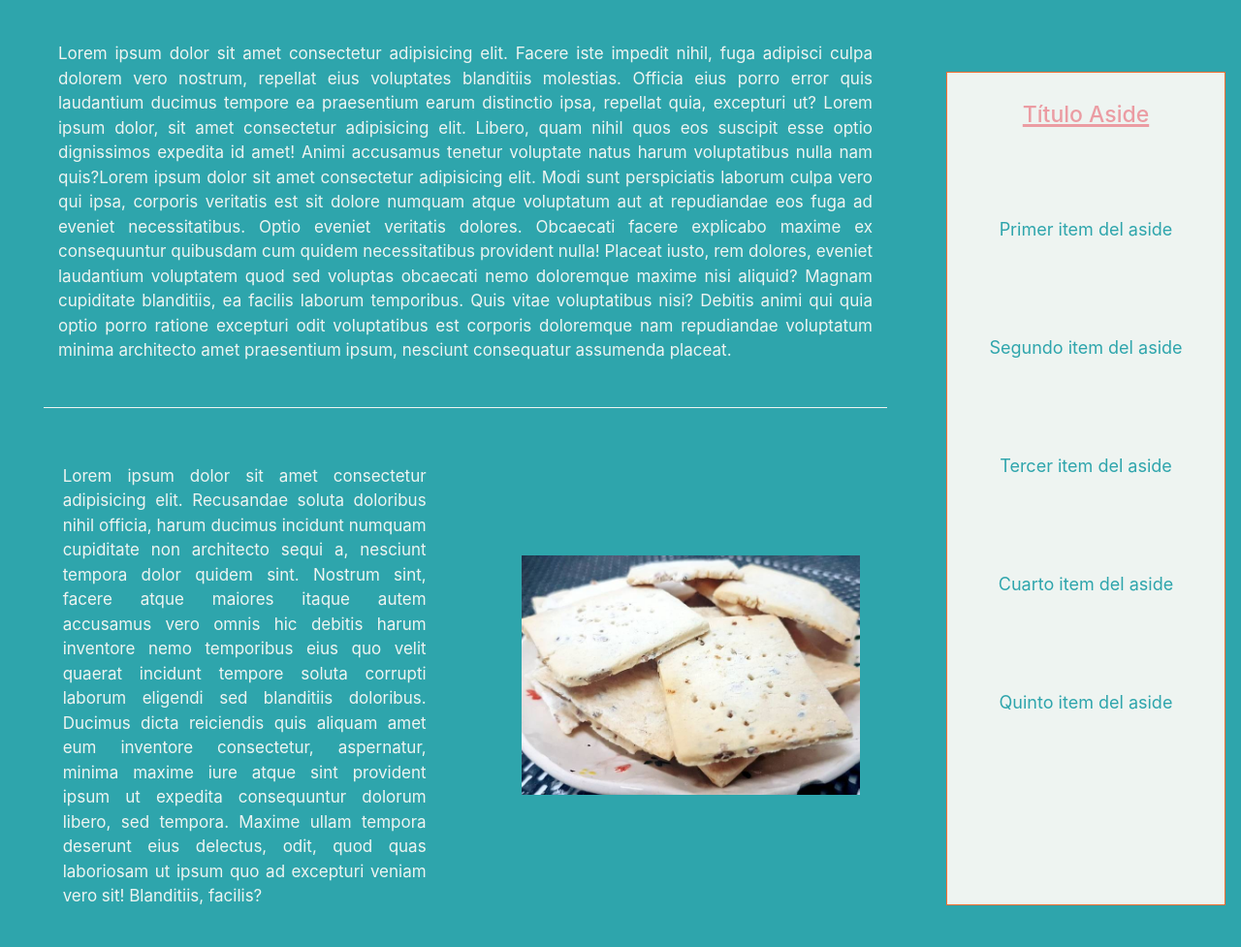
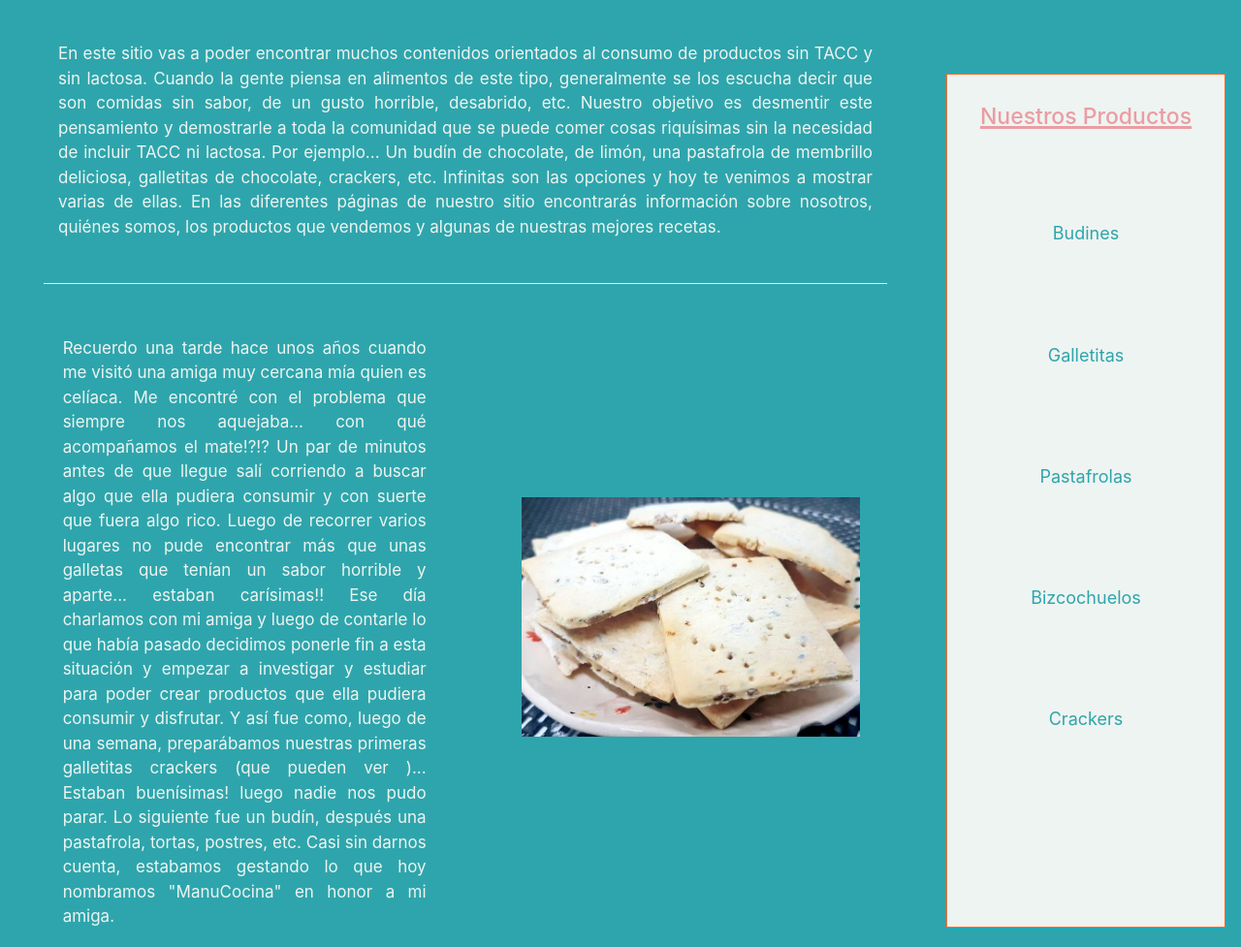
Before and after one commit to JoacoFichter/ManuCocina, a website: page index.html in a window 1280 px wide. Shown: the part 593-1570 px from the top of the page at 97% size. Drawn offline with nearby package versions, Linux system fonts and the light colour scheme.

Commit message:
Agregué contenido para reemplazar Lorem en Index y en Contacto

```diff
--- a/index.html
+++ b/index.html
@@ -71,7 +71,7 @@
                         <section class="primerParrafoIndex">
                             <article data-aos="fade-up">
                                 <p class="parrafo parrafoIndexUno">
-                                Lorem ipsum dolor sit amet consectetur adipisicing elit. Facere iste impedit nihil, fuga adipisci culpa dolorem vero nostrum, repellat eius voluptates blanditiis molestias. Officia eius porro error quis laudantium ducimus tempore ea praesentium earum distinctio ipsa, repellat quia, excepturi ut? Lorem ipsum dolor, sit amet consectetur adipisicing elit. Libero, quam nihil quos eos suscipit esse optio dignissimos expedita id amet! Animi accusamus tenetur voluptate natus harum voluptatibus nulla nam quis?Lorem ipsum dolor sit amet consectetur adipisicing elit. Modi sunt perspiciatis laborum culpa vero qui ipsa, corporis veritatis est sit dolore numquam atque voluptatum aut at repudiandae eos fuga ad eveniet necessitatibus. Optio eveniet veritatis dolores. Obcaecati facere explicabo maxime ex consequuntur quibusdam cum quidem necessitatibus provident nulla! Placeat iusto, rem dolores, eveniet laudantium voluptatem quod sed voluptas obcaecati nemo doloremque maxime nisi aliquid? Magnam cupiditate blanditiis, ea facilis laborum temporibus. Quis vitae voluptatibus nisi? Debitis animi qui quia optio porro ratione excepturi odit voluptatibus est corporis doloremque nam repudiandae voluptatum minima architecto amet praesentium ipsum, nesciunt consequatur assumenda placeat.
+                                En este sitio vas a poder encontrar muchos contenidos orientados al consumo de productos sin TACC y sin lactosa. Cuando la gente piensa en alimentos de este tipo, generalmente se los escucha decir que son comidas sin sabor, de un gusto horrible, desabrido, etc. Nuestro objetivo es desmentir este pensamiento y demostrarle a toda la comunidad que se puede comer cosas riquísimas sin la necesidad de incluir TACC ni lactosa. Por ejemplo... Un budín de chocolate, de limón, una pastafrola de membrillo deliciosa, galletitas de chocolate, crackers, etc. Infinitas son las opciones y hoy te venimos a mostrar varias de ellas. En las diferentes páginas de nuestro sitio encontrarás información sobre nosotros, quiénes somos, los productos que vendemos y algunas de nuestras mejores recetas.
                                 </p>
                                 <hr class="hrUnoIndex">
                             </article>
@@ -82,7 +82,7 @@
                     <div class="col-lg-6 col-xs-12">
                         <section class="seccionIndex">
                             <article data-aos="fade-up">
-                                <p class="parrafo">Lorem ipsum dolor sit amet consectetur adipisicing elit. Recusandae soluta doloribus nihil officia, harum ducimus incidunt numquam cupiditate non architecto sequi a, nesciunt tempora dolor quidem sint. Nostrum sint, facere atque maiores itaque autem accusamus vero omnis hic debitis harum inventore nemo temporibus eius quo velit quaerat incidunt tempore soluta corrupti laborum eligendi sed blanditiis doloribus. Ducimus dicta reiciendis quis aliquam amet eum inventore consectetur, aspernatur, minima maxime iure atque sint provident ipsum ut expedita consequuntur dolorum libero, sed tempora. Maxime ullam tempora deserunt eius delectus, odit, quod quas laboriosam ut ipsum quo ad excepturi veniam vero sit! Blanditiis, facilis?</p>
+                                <p class="parrafo">Recuerdo una tarde hace unos años cuando me visitó una amiga muy cercana mía quien es celíaca. Me encontré con el problema que siempre nos aquejaba... con qué acompañamos el mate!?!? Un par de minutos antes de que llegue salí corriendo a buscar algo que ella pudiera consumir y con suerte que fuera algo rico. Luego de recorrer varios lugares no pude encontrar más que unas galletas que tenían un sabor horrible y aparte... estaban carísimas!! Ese día charlamos con mi amiga y luego de contarle lo que había pasado decidimos ponerle fin a esta situación y empezar a investigar y estudiar para poder crear productos que ella pudiera consumir y disfrutar. Y así fue como, luego de una semana, preparábamos nuestras primeras galletitas crackers (que pueden ver )... Estaban buenísimas! luego nadie nos pudo parar. Lo siguiente fue un budín, después una pastafrola, tortas, postres, etc. Casi sin darnos cuenta, estabamos gestando lo que hoy nombramos "ManuCocina" en honor a mi amiga. </p>
                             </article>
                         </section>
                     </div>
@@ -94,13 +94,13 @@
         </div>
         <div class="col-lg-3 col-xs-12 colFlex colFlex--justifyCenter">
             <aside class="asideIndex" data-aos="fade-up">
-                <h3 class="tituloAside">Título Aside</h3>
+                <h3 class="tituloAside">Nuestros Productos</h3>
                 <ul>
-                    <li class="itemAside"><a href="#">Primer item del aside</a></li>
-                    <li class="itemAside"><a href="#">Segundo item del aside</a></li>
-                    <li class="itemAside"><a href="#">Tercer item del aside</a></li>
-                    <li class="itemAside"><a href="#">Cuarto item del aside</a></li>
-                    <li class="itemAside"><a href="#">Quinto item del aside</a></li>
+                    <li class="itemAside"><a href="views/productos.html">Budines</a></li>
+                    <li class="itemAside"><a href="views/productos.html">Galletitas</a></li>
+                    <li class="itemAside"><a href="views/productos.html">Pastafrolas</a></li>
+                    <li class="itemAside"><a href="views/productos.html">Bizcochuelos</a></li>
+                    <li class="itemAside"><a href="views/productos.html">Crackers</a></li>
                 </ul>
             </aside>
         </div>
```
Also changed, not shown: views/contacto.html (+1 -1 lines).
